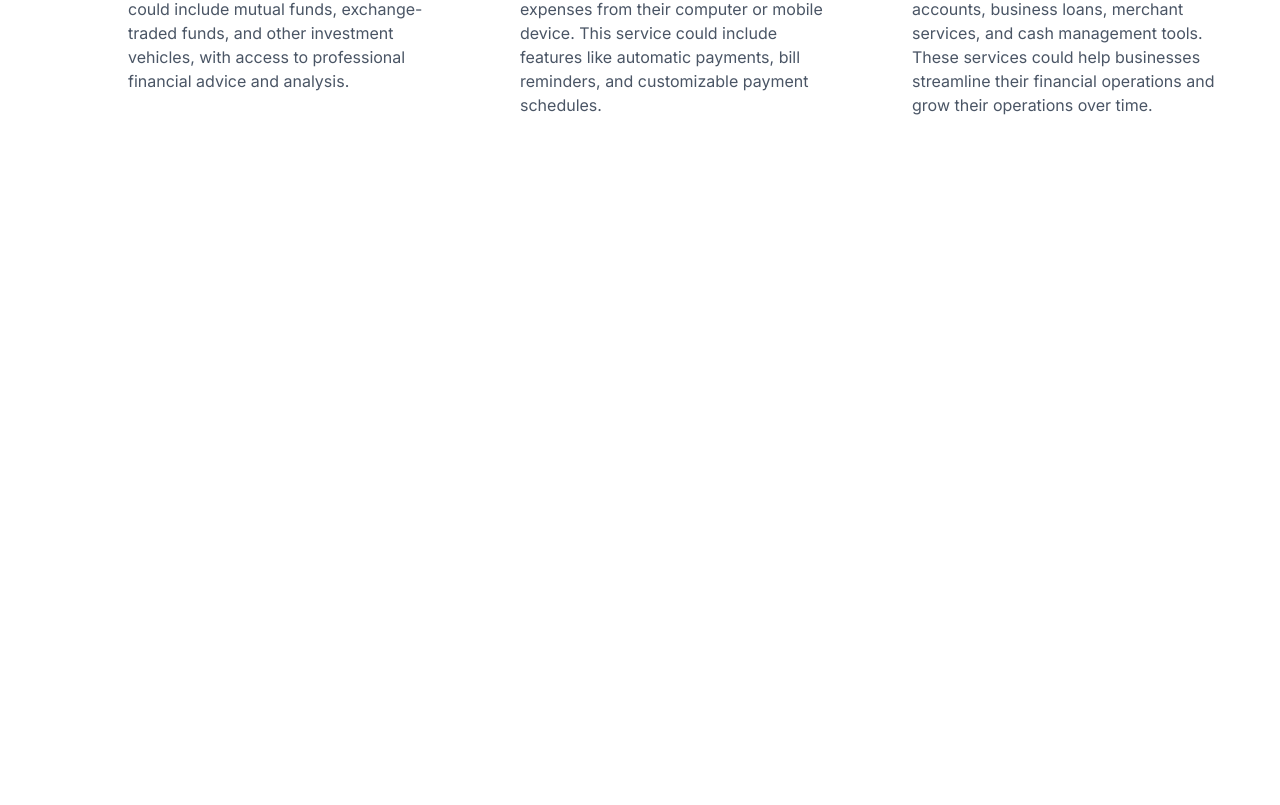
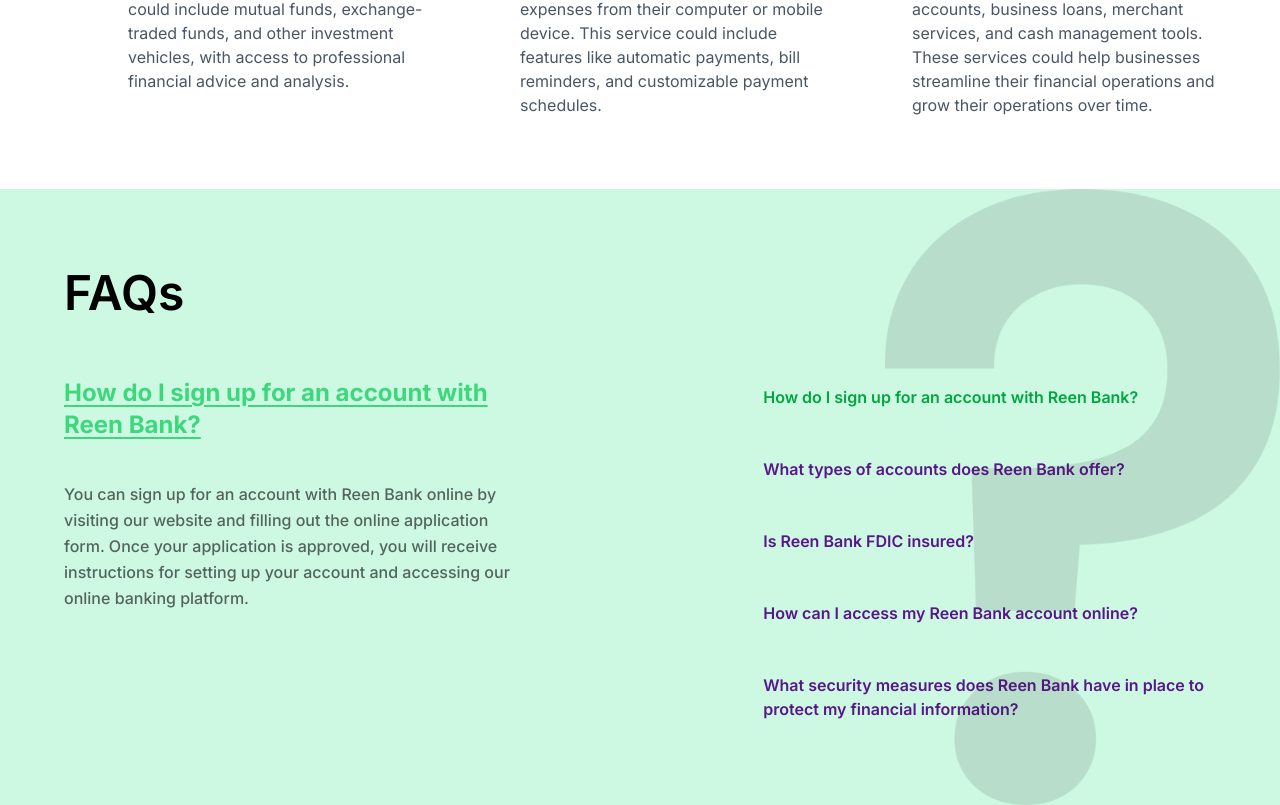
Before and after one commit to Emma-306/ReenBank-WebApp, a React (Vite) app: page / in a window 1280 px wide. Shown: the part 1223-2028 px from the top of the page. Before the commit the page ends 1412 px from the top, so only its background shows below. Built offline with nearby package versions, Linux system fonts and the light colour scheme.

Commit message:
Updates on the faqs  component

```diff
--- a/db.json
+++ b/db.json
@@ -36,5 +36,32 @@
       "desc": "Reen Bank could offer a range of banking services for small and medium-sized businesses, including checking accounts, business loans, merchant services, and cash management tools. These services could help businesses streamline their financial operations and grow their operations over time.",
       "image": "business"
     }
+  ],
+  "faqs": [
+    {
+      "id": 1,
+      "question": "How do I sign up for an account with Reen Bank?",
+      "answer": "You can sign up for an account with Reen Bank online by visiting our website and filling out the online application form. Once your application is approved, you will receive instructions for setting up your account and accessing our online banking platform."
+    },
+    {
+      "id": 2,
+      "question": "What types of accounts does Reen Bank offer?",
+      "answer": "Reen Bank offers a variety of accounts including personal checking, savings, business accounts, and specialized investment accounts. Each account type is designed to meet different financial needs, whether you’re managing daily expenses, saving for the future, or running a business."
+    },
+    {
+      "id": 3,
+      "question": "Is Reen Bank FDIC insured?",
+      "answer": "Yes, Reen Bank is FDIC insured. This means that deposits are protected up to the maximum amount allowed by law, giving you peace of mind that your money is safe."
+    },
+    {
+      "id": 4,
+      "question": "How can I access my Reen Bank account online?",
+      "answer": "You can access your Reen Bank account online by logging into our secure banking portal using your username and password. From there, you can view balances, transfer funds, pay bills, and manage your account anytime, anywhere."
+    },
+    {
+      "id": 5,
+      "question": "What security measures does Reen Bank have in place to protect my financial information?",
+      "answer": "Reen Bank uses advanced encryption, multi-factor authentication, and continuous monitoring to safeguard your financial information. We also regularly update our systems to stay ahead of potential threats and ensure your data remains secure."
+    }
   ]
 }
--- a/src/assets/assets.js
+++ b/src/assets/assets.js
@@ -6,6 +6,7 @@
 import investment from './money.png'
 import billpay from './bill.png'
 import business from './deal.png'
+import questionMark from './questionMark.png'
 
 export const assets = {
     logo,
@@ -15,5 +16,6 @@
     credit,
     investment,
     billpay,
-    business
+    business,
+    questionMark
 }
--- /dev/null
+++ b/src/components/Faqs.jsx
@@ -0,0 +1,112 @@
+import { useEffect, useState, useRef } from "react";
+
+export const Faqs = () => {
+  const [faqs, setFaqs] = useState([]);
+  const [activeFaq, setActiveFaq] = useState(null);
+  const [loading, setLoading] = useState(true);
+  const [error, setError] = useState(null);
+
+  const topRef = useRef(null);
+
+  useEffect(() => {
+    const fetchFaqs = async () => {
+      try {
+        const response = await fetch("/db.json");
+        const data = await response.json();
+
+        const faqData = data.faqs || [];
+
+        setFaqs(faqData);
+        setActiveFaq(faqData.length > 0 ? faqData[0] : null);
+      } catch (err) {
+        console.error("Error fetching FAQs:", err);
+        setError("Failed to load FAQs");
+      } finally {
+        setLoading(false);
+      }
+    };
+
+    fetchFaqs();
+  }, []);
+
+  useEffect(() => {
+    const mq = window.matchMedia("(max-width: 767px)");
+
+    const handleScroll = () => {
+      if (mq.matches && activeFaq) {
+        topRef.current?.scrollIntoView({
+          behavior: "smooth",
+          block: "start",
+        });
+      }
+    };
+
+    handleScroll();
+
+    mq.addEventListener("change", handleScroll);
+
+    return () => mq.removeEventListener("change", handleScroll);
+  }, [activeFaq]);
+
+  const handleFaqClick = (faq) => {
+    setActiveFaq((prev) => (prev?.id === faq.id ? prev : faq));
+  };
+
+  if (loading) {
+    return (
+      <div className="w-full px-4 py-10 text-gray-500">Loading FAQs...</div>
+    );
+  }
+
+  if (error) {
+    return <div className="w-full px-4 py-10 text-red-500">{error}</div>;
+  }
+
+  return (
+    <div className="w-full min-h-96">
+      <h2 className="text-5xl font-semibold my-10">FAQs</h2>
+
+      <div className="w-full flex flex-col md:flex-row justify-between py-5 gap-10">
+        {/* LEFT SIDE - ACTIVE FAQ */}
+        <div ref={topRef} className="w-full md:w-2/5">
+          {activeFaq ? (
+            <div>
+              <h3 className="text-2xl font-bold mb-10 text-green-500/70 underline underline-offset-4">
+                {activeFaq.question}
+              </h3>
+              <p className="text-black/60 font-medium leading-relaxed">
+                {activeFaq.answer}
+              </p>
+            </div>
+          ) : (
+            <p className="text-gray-400">No FAQ selected</p>
+          )}
+        </div>
+
+        {/* RIGHT SIDE - QUESTIONS LIST */}
+        <div className="w-full md:w-2/5 flex flex-col gap-4">
+          {faqs.map((faq) => (
+            <button
+              key={faq.id}
+              type="button"
+              onClick={() => handleFaqClick(faq)}
+              className={`
+                text-left w-full font-semibold transition-all duration-300
+                cursor-pointer xl:mb-4 py-2 px-2 rounded-md
+                hover:underline underline-offset-4
+                active:scale-[0.98]
+                ${
+                  activeFaq?.id === faq.id
+                    ? "text-green-600"
+                    : "text-purple-900"
+                }
+              `}
+            >
+              {faq.question}
+            </button>
+          ))}
+        </div>
+      </div>
+    </div>
+  );
+};
--- a/src/components/Hero.jsx
+++ b/src/components/Hero.jsx
@@ -14,10 +14,10 @@
           with Reen Bank
         </p>
         <div className="w-full h-24 mt-6 2xl:mt-12 mb-2 2xl:mb-6 flex flex-row">
-          <button className="border-3 border-green-600/50 px-14 py-2 h-16 rounded-md font-semibold text-green-600/50 hover:bg-green-800/80 hover:text-white transition-all duration-300 cursor-pointer whitespace-nowrap">
+          <button className="border-3 border-green-600/50 px-6 lg:px-14 py-2 h-16 rounded-md font-semibold text-green-600/50 hover:bg-green-800/80 hover:text-white transition-all duration-300 cursor-pointer whitespace-nowrap">
             Get Started
           </button>
-          <button className="border-3 border-green-600/50 px-14 py-2 h-16 rounded-md font-semibold text-green-600/50 hover:bg-green-800/80 hover:text-white transition-all duration-300 cursor-pointer ml-4 whitespace-nowrap">
+          <button className="border-3 border-green-600/50 px-6 lg:px-14 py-2 h-16 rounded-md font-semibold text-green-600/50 hover:bg-green-800/80 hover:text-white transition-all duration-300 cursor-pointer ml-4 whitespace-nowrap">
             Learn More
           </button>
         </div>
--- a/src/components/NavBar.jsx
+++ b/src/components/NavBar.jsx
@@ -2,15 +2,15 @@
 
 export const NavBar = () => {
   return (
-    <div className='w-full flex items-center justify-between mb-20'>
+    <div className='w-full flex items-center justify-between mb-20 relative'>
         <div className='flex flex-row items-center gap-12 xl:gap-28'>
           <img src={assets.logo} alt='logo' className='w-44 h-10 sm:w-64 sm:h-16'/>
           <nav className='flex flex-row items-center text-lg gap-6 xl:gap-12'>
             <a href="about" className='hover:scale-110 transition-all duration-300 hover:underline underline-offset-8 hover:text-green-900'>About</a>
-            <a href="contact-us" className='hover:scale-110 transition-all duration-300 hover:underline underline-offset-8 hover:text-green-900'>Contact Us</a>
+            <a href="contact-us" className='hover:scale-110 transition-all duration-300 hover:underline underline-offset-8 hover:text-green-900 whitespace-nowrap'>Contact Us</a>
           </nav>
         </div>
-        <button className='border-3 border-green-600/50 px-6 sm:px-8 py-3 rounded-md font-semibold text-green-600/50 hover:bg-green-800/80 hover:text-white transition-all duration-300 cursor-pointer'>Login</button>
+        <button className='border-3 border-green-600/50 px-6 sm:px-8 py-3 rounded-md font-semibold text-green-600/50 hover:bg-green-800/80 hover:text-white transition-all duration-300 cursor-pointer max-sm:absolute right-0 top-10'>Login</button>
     </div>
   )
 }
--- a/src/pages/LandingPage.jsx
+++ b/src/pages/LandingPage.jsx
@@ -1,6 +1,8 @@
 import { NavBar } from "../components/NavBar";
 import { Hero } from "../components/Hero";
 import { Services } from "../components/Services";
+import { assets } from "../assets/assets";
+import { Faqs } from "../components/Faqs";
 
 export const LandingPage = () => {
   return (
@@ -12,6 +14,10 @@
       <div className="px-6 lg:px-16 py-8 md:py-10">
         <Services />
       </div>
+      <div className="bg-green-400/20 px-6 lg:px-16 py-8 md:py-10 relative w-full">
+        <img src={assets.questionMark} alt="Question Mark" className='top-0 right-0 absolute h-full' />
+        <Faqs />
+      </div>
     </>
   );
 };
```
Also changed, not shown: src/assets/questionMark.png (added).
